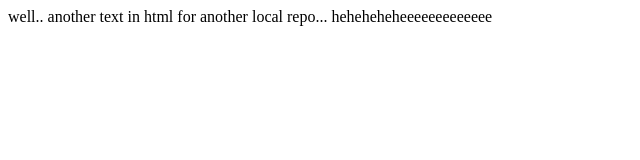
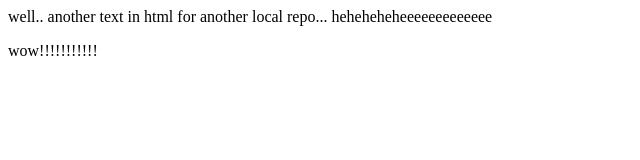
Before and after one commit to memyself-web/LocalRepo, a plain HTML site: page index.html in a window 1280 px wide. Shown: the full height of the page, 0-640 px from the left. Drawn offline with Linux system fonts and the light colour scheme.

Commit message:
branching

```diff
--- a/index.html
+++ b/index.html
@@ -1 +1,2 @@
 <p>well.. another text in html for another local repo... heheheheheeeeeeeeeeeee</p>
+<p>wow!!!!!!!!!!!</p>
```
